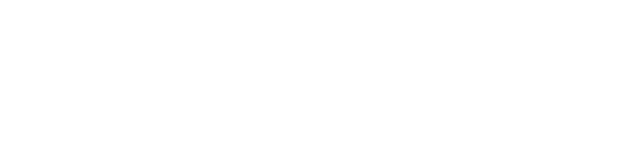
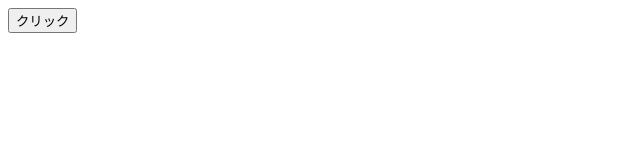
Before and after one commit to ksugiyama-kajika/mobilesensor-2, a plain HTML site: page index.html in a window 1280 px wide. Shown: the whole page, without its empty margins (0-640 px from the left). Drawn offline with Linux system fonts and the light colour scheme.

Commit message:
add button

```diff
--- a/index.html
+++ b/index.html
@@ -5,6 +5,7 @@
     <title></title>
       </head>
       <body>
+        <button id="sensor_contents" type="button" name="button">クリック</button>
         <p id="beta"></p>
         <p id="gamma"></p>
         <p id="alpha"></p>
```
